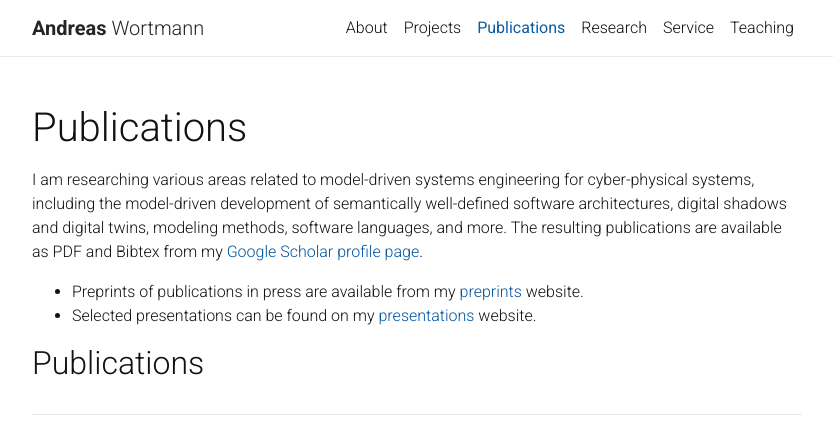
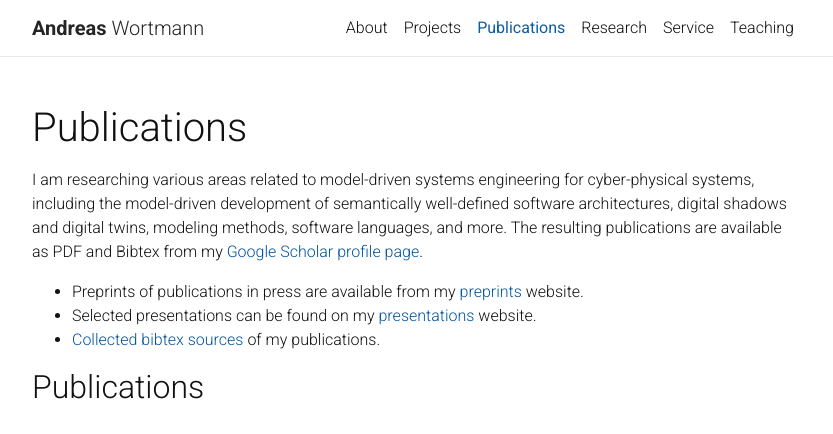
Before and after one commit to awortmann/awortmann.github.io, a Jekyll site: the page built from _pages/publications.md, in a window 1280 px wide and 900 px high, cut to the strip 0-434 px from the top of the window. Shown: the whole strip, without its empty margins (223-1056 px from the left). Built offline with Jekyll 4.4.1, drawn with Linux system fonts in a browser that asks for light colours; nearby versions of some CDN libraries; a style sheet for code colours, icons or effects is not loaded.

Commit message:
Minor update

```diff
--- a/_pages/publications.md
+++ b/_pages/publications.md
@@ -11,6 +11,7 @@ I am researching various areas related to model-driven systems engineering for c
 
 - Preprints of publications in press are available from my [preprints](../preprints/) website.
 - Selected presentations can be found on my [presentations](../presentations) website.
+- [Collected bibtex sources](https://github.com/awortmann/awortmann.github.io/raw/master/_bibliography/andreaswortmann.bib) of my publications.
 
 ## Publications
 
```
